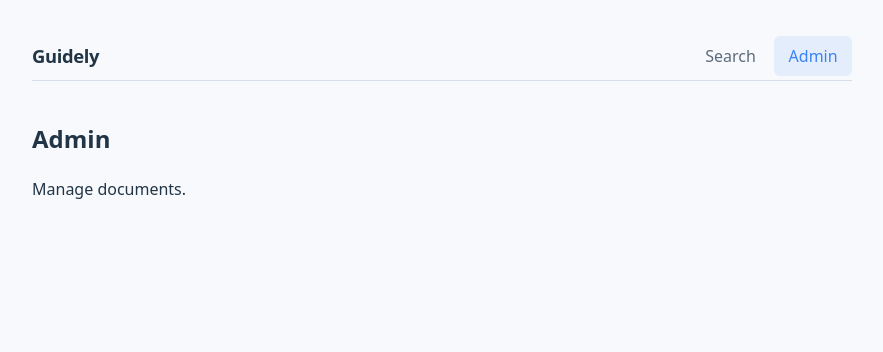
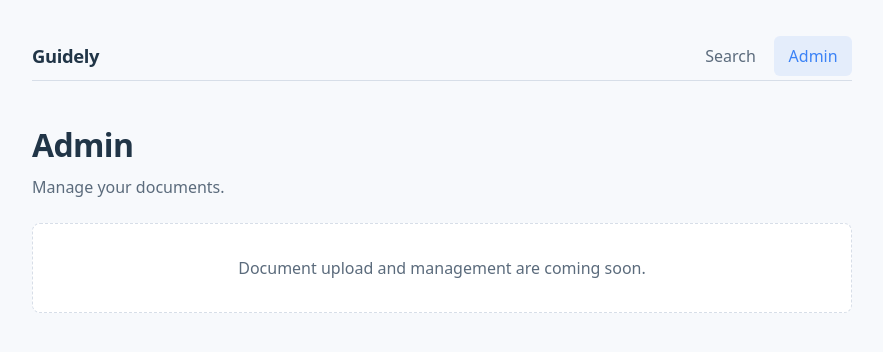
Before and after one commit to OduorAlphonce/guidely, a React (Vite) app in the folder frontend/: page /admin in a window 1280 px wide. Shown: the top 352 px of the page, without its empty margins (198-1081 px from the left). Built offline with nearby package versions, Linux system fonts and the light colour scheme.

Commit message:
style: add consistent admin placeholder panel (closes #41)

```diff
--- a/frontend/src/pages/AdminPage.jsx
+++ b/frontend/src/pages/AdminPage.jsx
@@ -1,8 +1,13 @@
 export default function AdminPage() {
   return (
-    <section>
-      <h1>Admin</h1>
-      <p>Manage documents.</p>
+    <section className="page">
+      <header className="page-header">
+        <h1>Admin</h1>
+        <p>Manage your documents.</p>
+      </header>
+      <div className="admin-placeholder">
+        Document upload and management are coming soon.
+      </div>
     </section>
   )
 }
```
